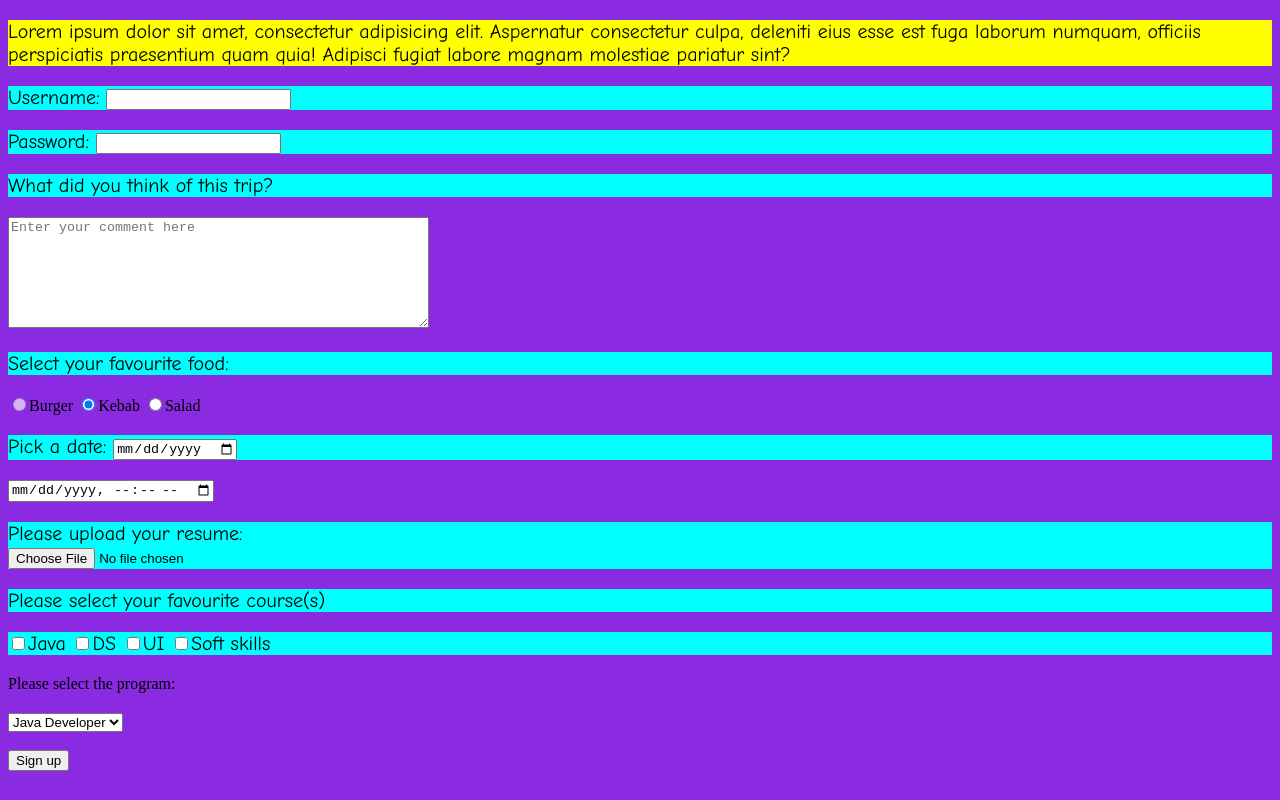
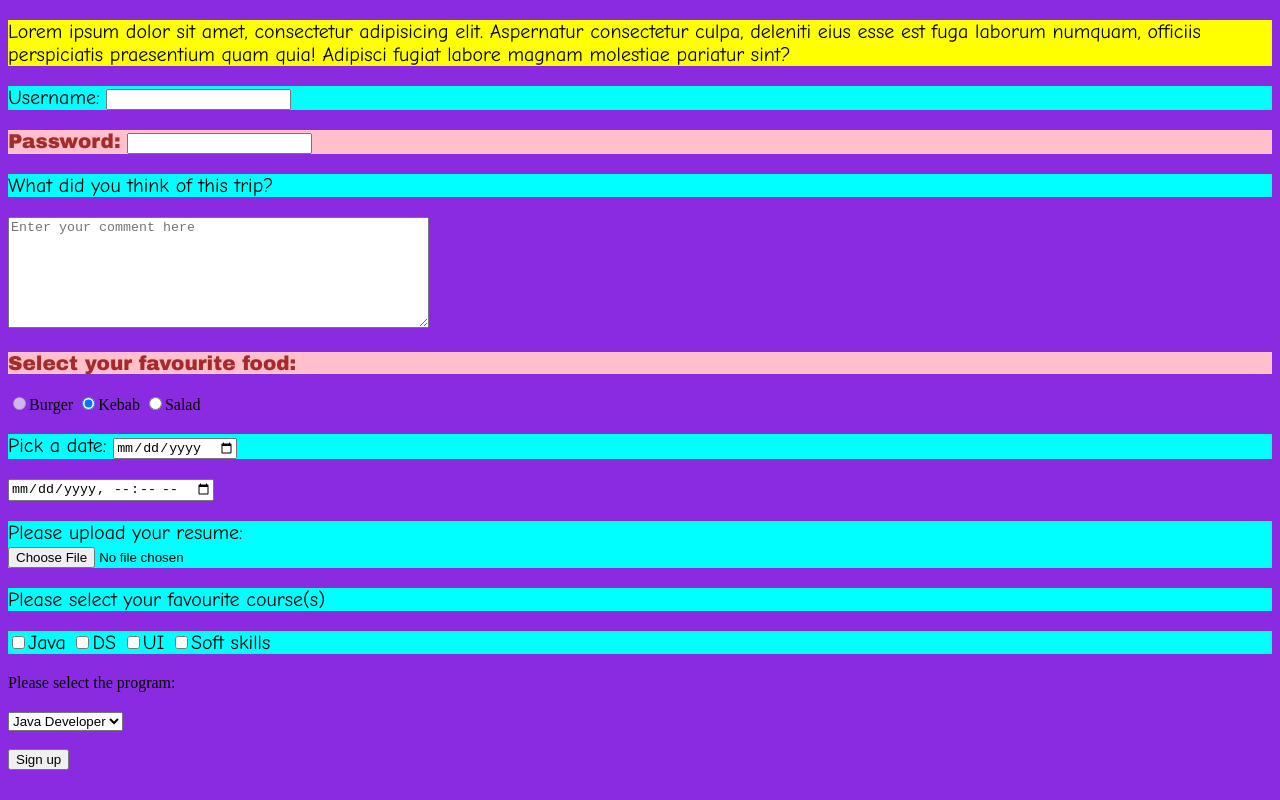
Before and after one commit to tatevsev/UI-Practice, a plain HTML site: page files/forms.html in a window 1280 px wide. Drawn offline with Linux system fonts and the light colour scheme.

Commit message:
class added

```diff
--- a/files/css/styles.css
+++ b/files/css/styles.css
@@ -8,3 +8,10 @@ p{
     font-size: 20px;
     font-family: "Comic Sans MS";
 }
+
+.class1{
+    background-color: pink;
+    front-size: 12px;
+    font-family: "Arial Black";
+    color: brown;
+}
--- a/files/forms.html
+++ b/files/forms.html
@@ -21,7 +21,7 @@
   Username:
   <input type="text" name="=username">
 </p>
-  <p>
+  <p class="class1">
     Password:
     <input type="password">
   </p>
@@ -30,7 +30,7 @@
   </p>
   <textarea cols="50" rows="7"placeholder="Enter your comment here"></textarea>
   <br>
-  <p>Select your favourite food:</p>
+  <p class="class1">Select your favourite food:</p>
   <input type="radio" name="food" value="burger" disabled>Burger
   <input type="radio" name="food" value="kebab" checked>Kebab
   <input type="radio" name="food" value="salad">Salad
```
